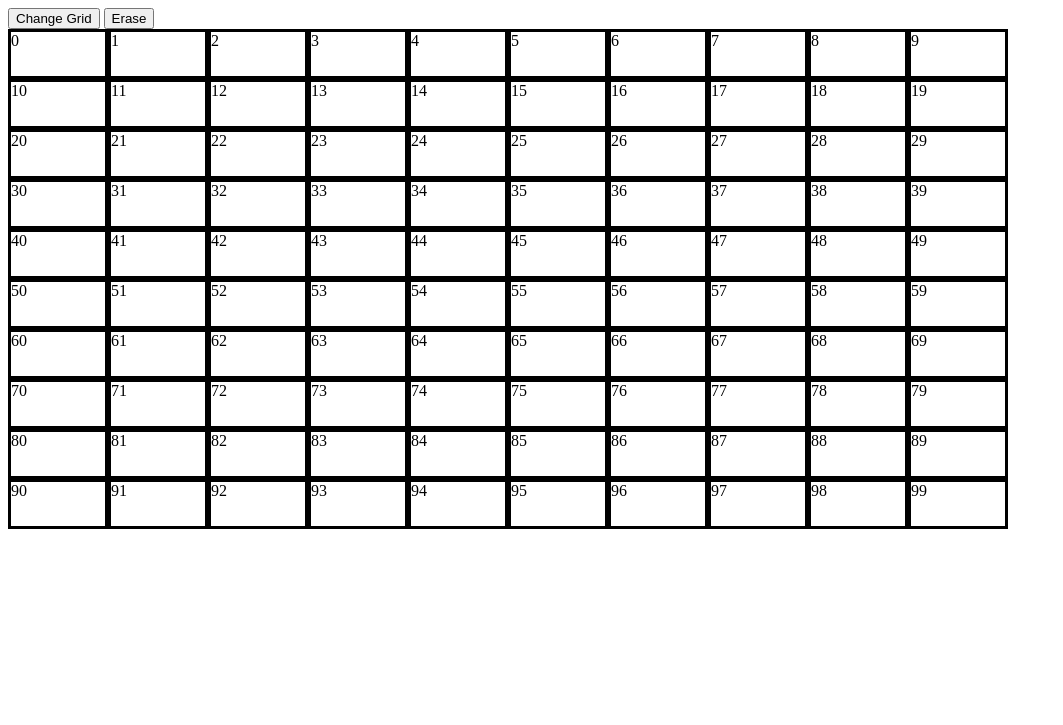
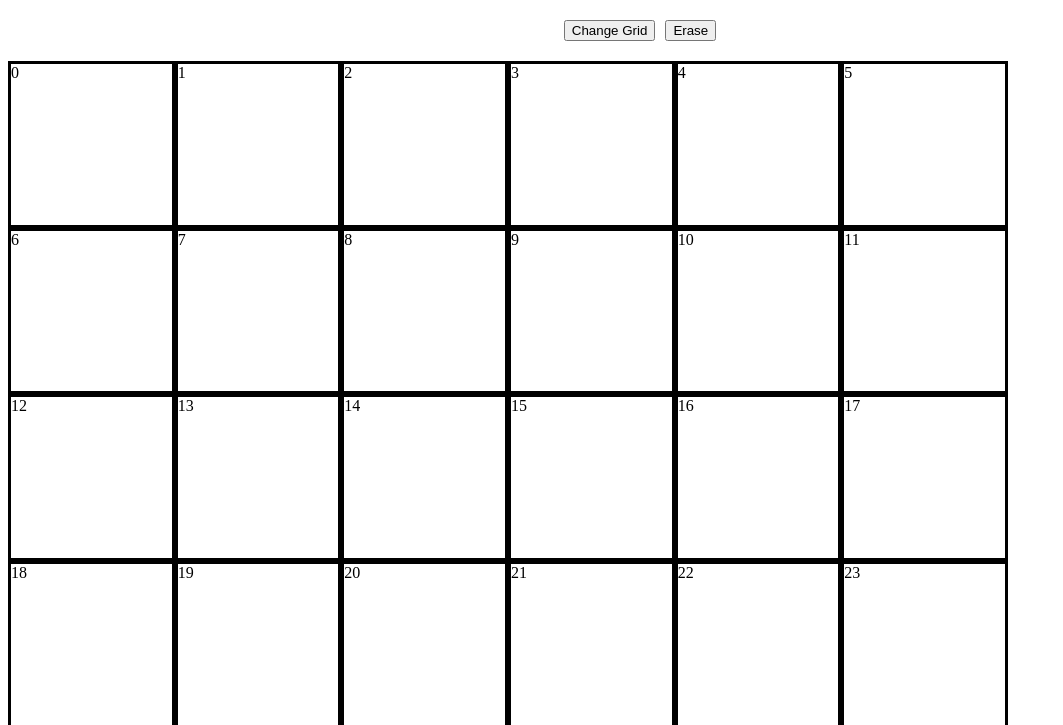
Before and after one commit to jch1013/Etch-A-Sketch, a plain HTML site: page index.html in a window 1280 px wide. Both pictures are taken after a click on the button "Erase". Shown: the top 725 px of the page, without its empty margins (0-1063 px from the left). Drawn offline with Linux system fonts and the light colour scheme.

Commit message:
Create user buttons and begin work on change grid function

```diff
--- a/index.html
+++ b/index.html
@@ -10,8 +10,8 @@
 </head>
 <body>
     <div class = header>
-        <button>Change Grid</button>
-        <button>Erase</button>
+        <button id="change-grid">Change Grid</button>
+        <button id="erase">Erase</button>
     </div>
     <div class="container">
 
--- a/script.js
+++ b/script.js
@@ -1,8 +1,8 @@
 
-let dimension = 10;
+let dimension = 6;
 
+const container = document.querySelector('.container');
 function makeGrid(dimension) {
-    const container = document.querySelector('.container');
     let gridWidth = ""
     for (let i = 0; i < dimension * dimension; i++) {
         const div = document.createElement('div');
@@ -21,11 +21,25 @@ function makeGrid(dimension) {
 
 makeGrid(dimension)
 
+
 let box = document.querySelectorAll('.hoverbox');
-console.log(box)
-
 for (let i = 0; i < dimension ** 2; i++) {
     box[i].addEventListener('mouseenter', () => {
         box[i].style.backgroundColor = 'green';
-    })
-}
+    });
+};
+
+let eraseButton = document.querySelector('#erase');
+eraseButton.addEventListener('click', () => {
+    for (let i = 0; i < dimension ** 2; i++) {
+        box[i].style.backgroundColor = 'white';
+    }
+});
+
+let changeGrid = document.querySelector('#change-grid');
+changeGrid.addEventListener('click', () => {
+    dimension = prompt("Enter a new dimension: ")
+    //container.classList.remove('.hoverbox')
+    makeGrid(dimension);
+
+})
--- a/style.css
+++ b/style.css
@@ -1,6 +1,15 @@
 .container {
-    height: 500px;
+    height: 1000px;
     width: 1000px;
     display: grid;
 
 }
+
+.header {
+    display: flex;
+    justify-content: center;
+    align-items: center;
+    gap: 10px;
+    margin: 20px;
+
+}
```
